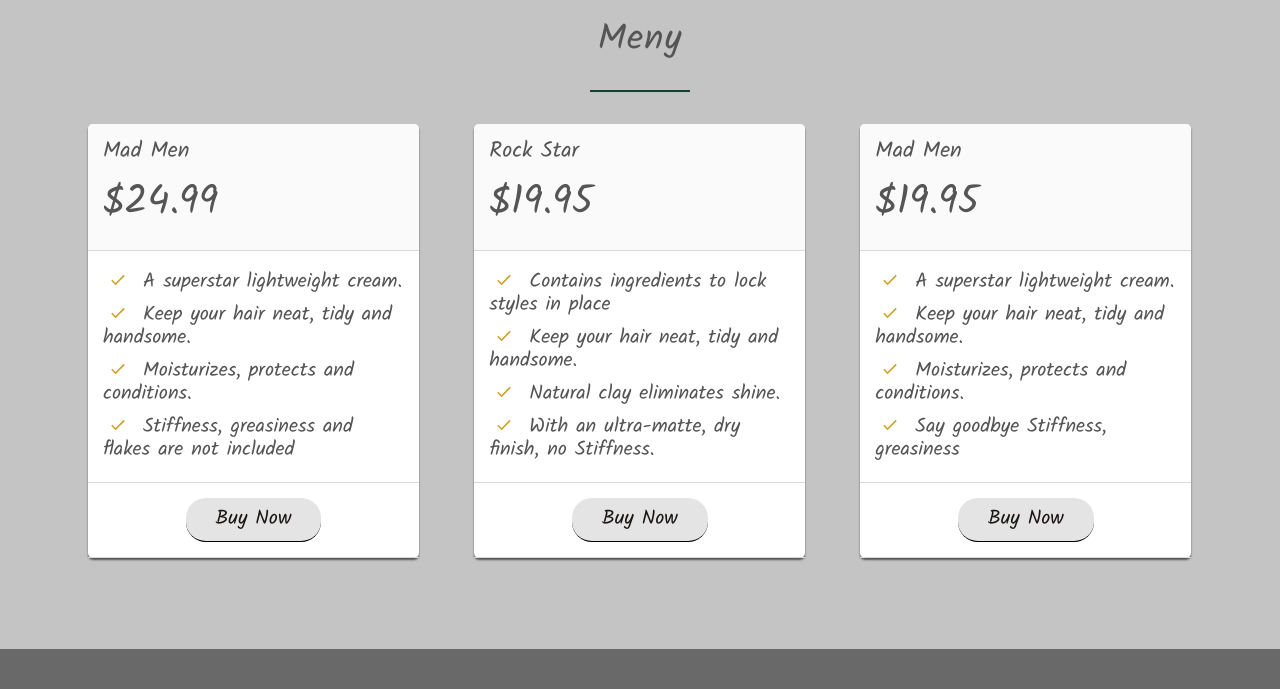
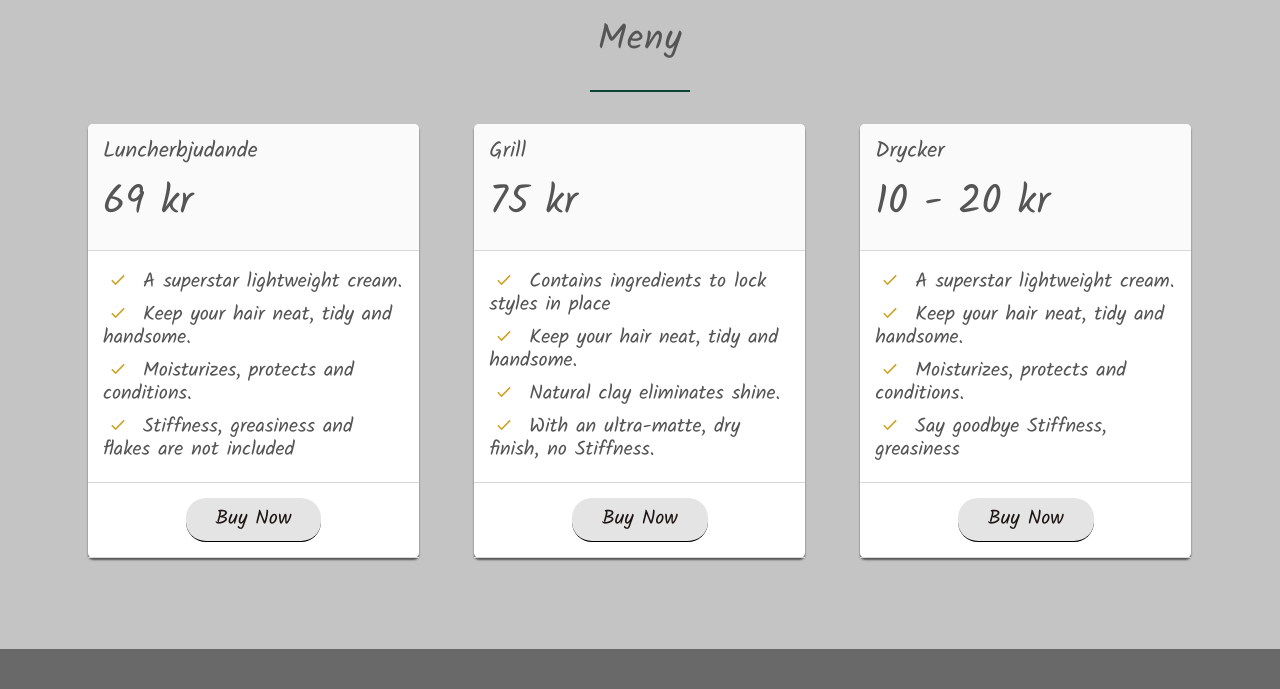
Before and after one commit to diyarfaraj/via-balkan-koket, a website: page dist/index.html in a window 1280 px wide. Shown: the part 1451-2140 px from the top of the page. Drawn offline with nearby package versions, Linux system fonts and the light colour scheme.

Commit message:
minor fixes

```diff
--- a/dist/index.html
+++ b/dist/index.html
@@ -343,8 +343,8 @@
         <div class="col span-1-of-3">
           <div class="plan-box js--wp-4">
             <div class="main-plan">
-              <h3>Mad Men <span></span> </h3>
-              <p class="plan-price">$24.99</p>
+              <h3>Luncherbjudande<span></span> </h3>
+              <p class="plan-price">69 kr</p>
             </div>
             <div>
               <ul>
@@ -372,8 +372,8 @@
         <div class="col span-1-of-3">
           <div class="plan-box">
             <div>
-              <h3>Rock Star</h3>
-              <p class="plan-price">$19.95</p>
+              <h3>Grill</h3>
+              <p class="plan-price">75 kr</p>
             </div>
             <div>
               <ul>
@@ -401,8 +401,8 @@
         <div class="col span-1-of-3">
           <div class="plan-box">
             <div>
-              <h3>Mad Men</h3>
-              <p class="plan-price">$19.95</p>
+              <h3>Drycker</h3>
+              <p class="plan-price"> 10 - 20 kr</p>
             </div>
             <div>
               <ul>
```
